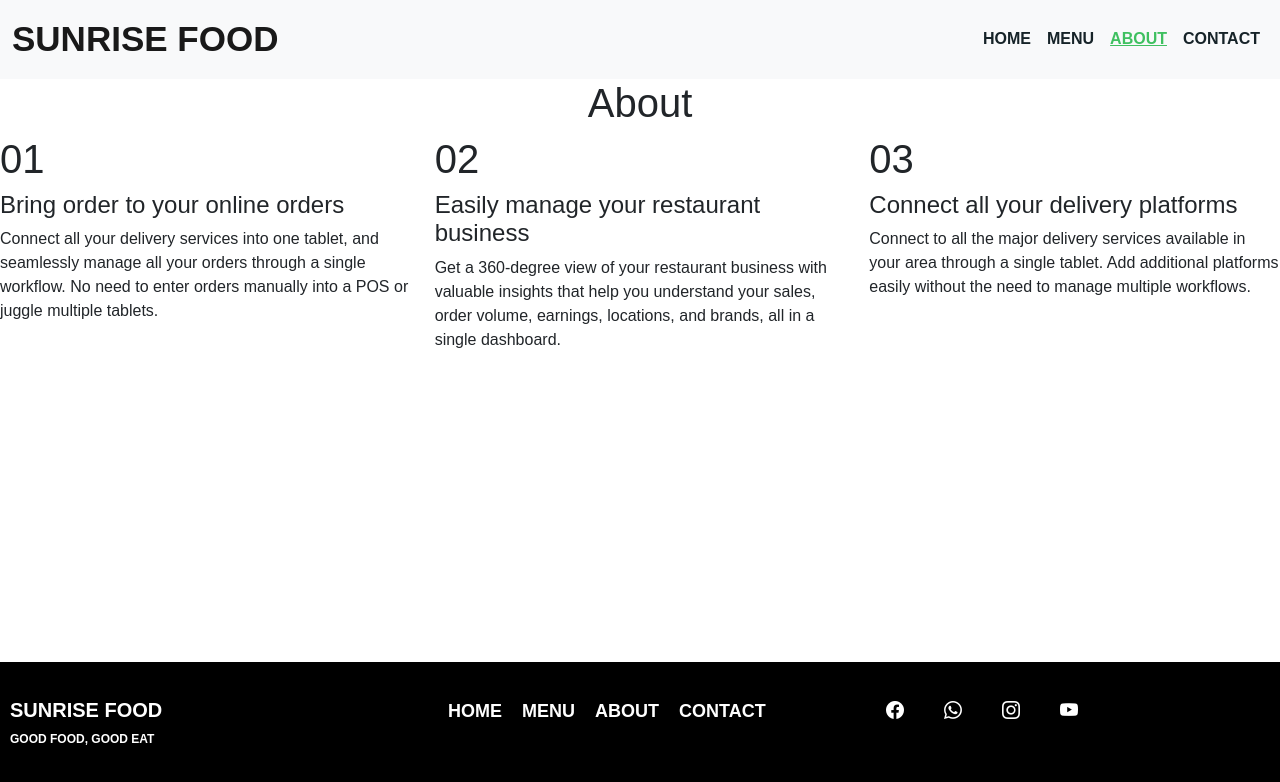
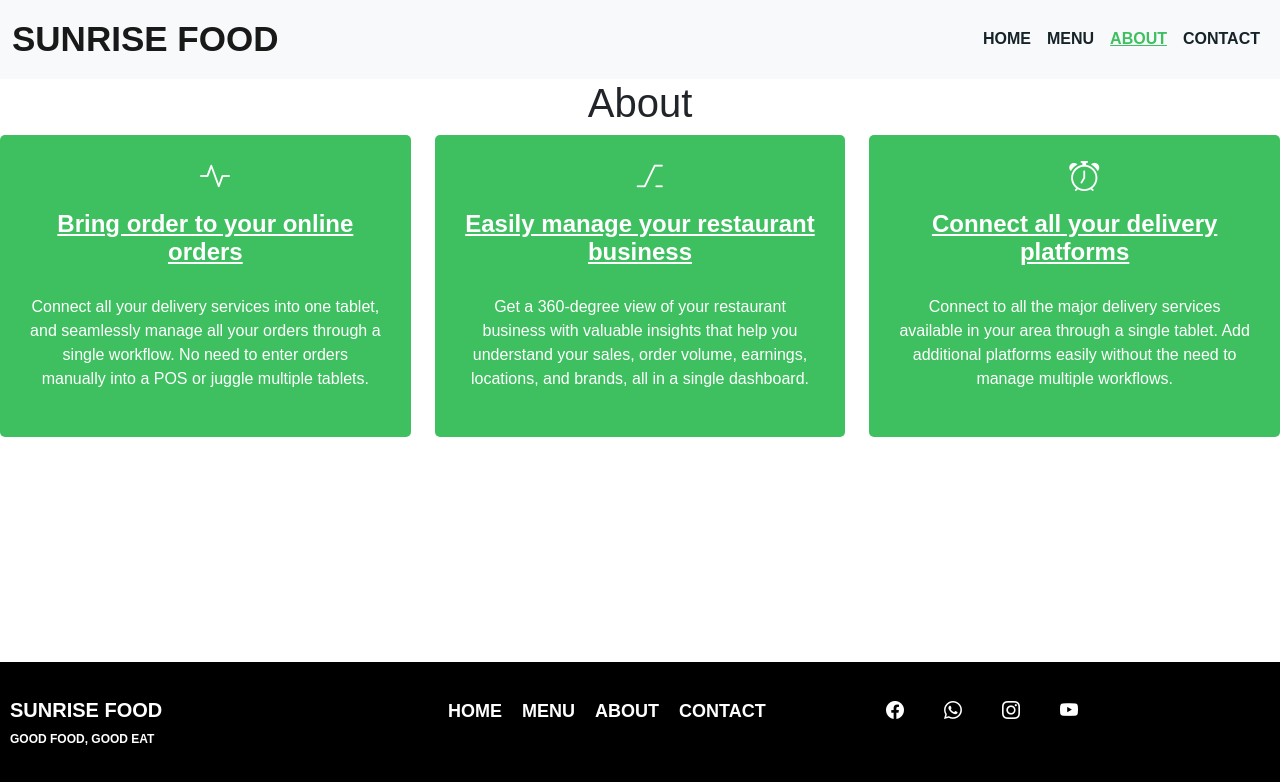
Before and after one commit to rotichknovestus/CloudKitchenweb, an Angular app: page /about in a window 1280 px wide. Shown: the top 782 px of the page. Built offline with nearby package versions, Linux system fonts and the light colour scheme.

Commit message:
styling about page

```diff
--- a/src/app/pages/about/about.component.css
+++ b/src/app/pages/about/about.component.css
@@ -0,0 +1,23 @@
+.foodbox{
+    border-radius: 5px;
+    background-color: var(--primary-color);
+    padding: 20px;
+}
+.foodbox i{
+    font-size: 30px;
+    font-weight: bold;
+    padding-top:5px;
+    color: #fff;
+    padding-left: 180px;
+}
+.foodbox h4{
+    font-weight: bold;
+    text-align: center;
+    padding: 10px;
+    color: #fff;
+}
+.foodbox p{
+    padding: 10px;
+    color: #fff;
+    text-align: center;
+}
--- a/src/app/pages/about/about.component.html
+++ b/src/app/pages/about/about.component.html
@@ -2,24 +2,24 @@
     <h1 class="text-center">About</h1>
     <div class="col-lg-4">
         <div class="foodbox">
-            <h1>01</h1>
-            <h4>Bring order to your online orders</h4>
+            <i class="bi bi-activity"></i>
+            <h4><u>Bring order to your online <br> orders</u></h4>
             <p>Connect all your delivery services into one tablet, and seamlessly manage all your orders through a single workflow. No need to enter orders manually into a POS or juggle multiple tablets.</p>
         </div>
     </div>
 
     <div class="col-lg-4">
         <div class="foodbox">
-            <h1>02</h1>
-            <h4>Easily manage your restaurant business</h4>
+            <i class="bi bi-alt"></i>
+            <h4><u>Easily manage your restaurant business</u></h4>
             <p>Get a 360-degree view of your restaurant business with valuable insights that help you understand your sales, order volume, earnings, locations, and brands, all in a single dashboard.</p>
         </div>
     </div>
 
     <div class="col-lg-4">
         <div class="foodbox">
-            <h1>03</h1>
-            <h4>Connect all your delivery platforms</h4>
+            <i class="bi bi-alarm"></i>
+            <h4><u>Connect all your delivery platforms</u></h4>
             <p>Connect to all the major delivery services available in your area through a single tablet. Add additional platforms easily without the need to manage multiple workflows.</p>
         </div>
     </div>
```
